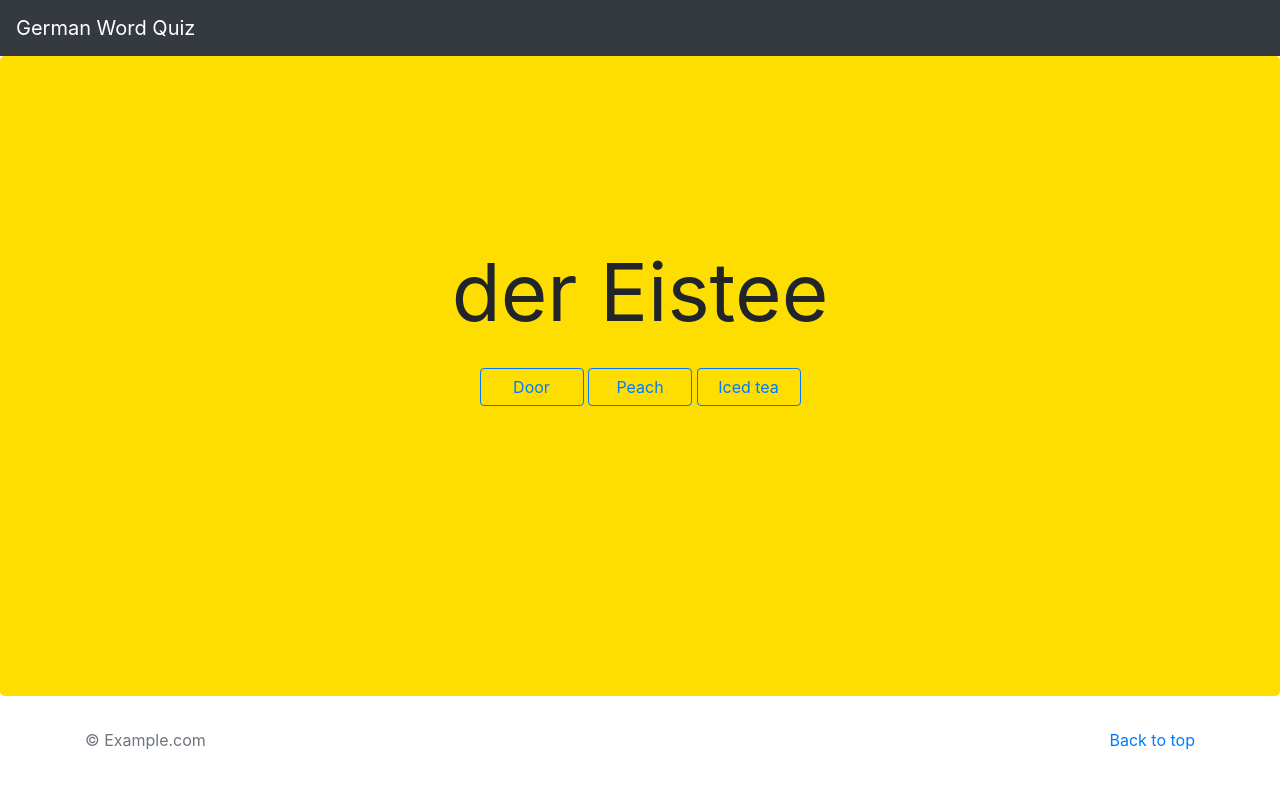
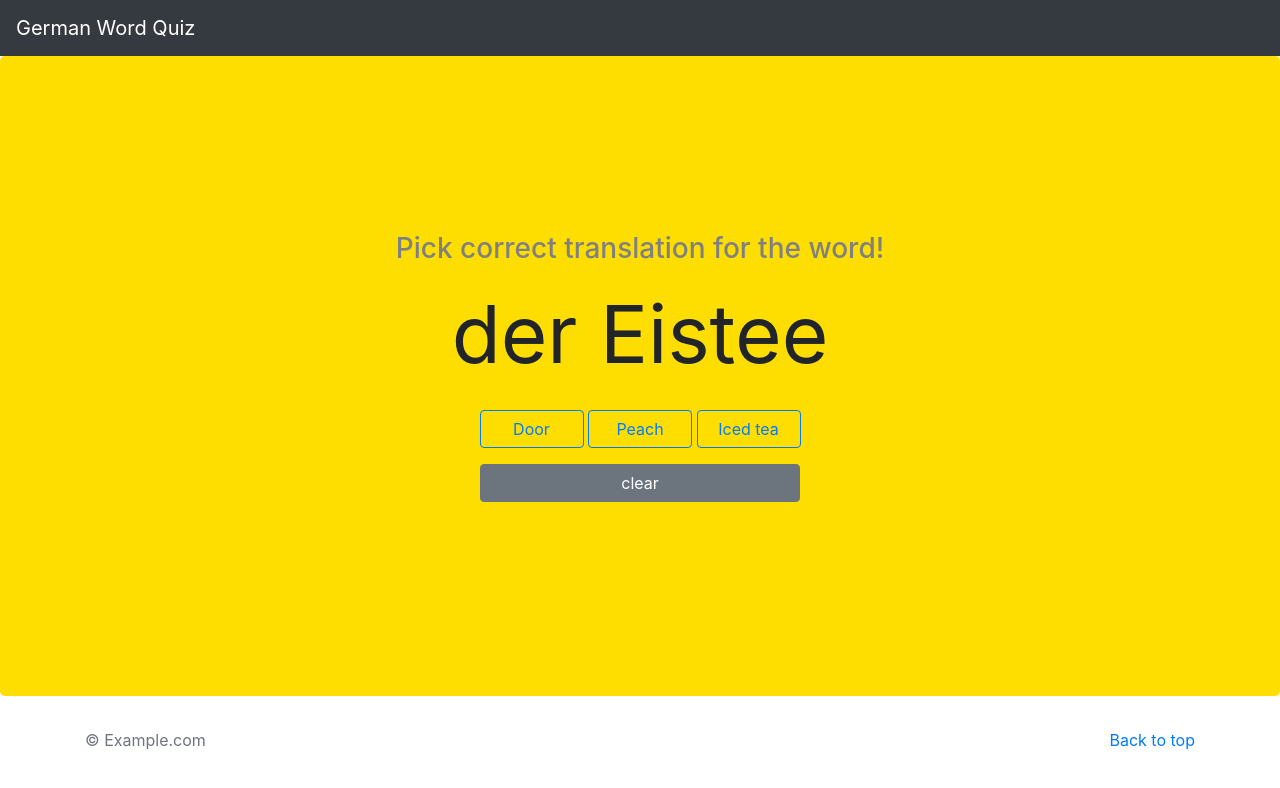
Before and after one commit to kkig/German-word-quiz, a plain HTML site: page v.1/index.html in a window 1280 px wide. Drawn offline with nearby package versions, Linux system fonts and the light colour scheme.

Commit message:
Clear button
Clear button was added.

```diff
--- a/v.1/css/mystyle.css
+++ b/v.1/css/mystyle.css
@@ -10,6 +10,10 @@ main {
   background-color: #FEDD00;
 }
 
+.question {
+  color: grey;
+}
+
 .word {
   font-size: 5rem;
 }
@@ -17,3 +21,14 @@ main {
 .btn {
   min-width: 6.5rem;
 }
+
+.buttons {
+  width: auto;
+}
+.reset {
+  margin-top: 1rem;
+}
+
+#clear-button {
+  min-width: 20rem;
+}
--- a/v.1/index.html
+++ b/v.1/index.html
@@ -19,10 +19,18 @@
   </header>
   <main class="jumbotron text-center">
     <div class="container contents">
-      <p class="word"></p>
-      <button type="button" name="buttonOne" class="btn btn-outline-primary" id="choiceOne"></button>
-      <button type="button" name="buttonTwo" class="btn btn-outline-primary" id="choiceTwo"></button>
-      <button type="button" name="buttonThree" class="btn btn-outline-primary" id="choiceThree"></button>
+      <h3 class="question">Pick correct translation for the word!</h3>
+      <div class="quizContents">
+        <p class="word"></p>
+        <div class="buttons">
+            <button type="button" name="buttonOne" class="btn btn-outline-primary" id="choiceOne"></button>
+            <button type="button" name="buttonTwo" class="btn btn-outline-primary" id="choiceTwo"></button>
+            <button type="button" name="buttonThree" class="btn btn-outline-primary" id="choiceThree"></button>
+          <div class="reset">
+            <button type="button" name="clearButton" class="btn btn-secondary" id="clear-button">clear</button>
+          </div>
+        </div>
+      </div>
 
     </div>
   </main>
--- a/v.1/js/library.js
+++ b/v.1/js/library.js
@@ -245,7 +245,7 @@ const library = [
     article: 2
   },
   {
-    word: 'das Gemüse',
+    word: 'die Cola',
     translation: 'Cola',
     article: 1
   }
--- a/v.1/js/scripts.js
+++ b/v.1/js/scripts.js
@@ -2,8 +2,10 @@ let word = document.querySelector('.word');
 const choiceOne = document.querySelector('#choiceOne');
 const choiceTwo = document.querySelector('#choiceTwo');
 const choiceThree = document.querySelector('#choiceThree');
+const clearButton = document.querySelector('#clear-button');
+
 const randomNumber = Math.floor(Math.random() * 3);
-console.log(randomNumber);
+
 let x;
 let y;
 let z;
@@ -26,7 +28,7 @@ function setRandom() {
 }
 
 function setButton() {
-
+  setRandom();
   switch (randomNumber) {
     case 0:
       choiceOne.innerHTML = library[x].translation;
@@ -46,7 +48,6 @@ function setButton() {
 
   }
   word.innerHTML = library[x].word;
-
 }
 
 function changeButton() {
@@ -80,10 +81,22 @@ function changeButton() {
   }
 }
 
+function stateClear() {
+  setButton();
+  choiceOne.classList.remove('btn-success', 'btn-danger');
+  choiceOne.classList.add('btn-outline-primary');
+  choiceTwo.classList.remove('btn-success', 'btn-danger');
+  choiceTwo.classList.add('btn-outline-primary');
+  choiceThree.classList.remove('btn-success', 'btn-danger');
+  choiceThree.classList.add('btn-outline-primary');
+}
 
+//change button color for answer
 choiceOne.addEventListener('click', changeButton);
 choiceTwo.addEventListener('click', changeButton);
 choiceThree.addEventListener('click', changeButton);
 
-setRandom();
-setButton();
+//clear button
+clearButton.addEventListener('click', stateClear);
+
+stateClear();
```
